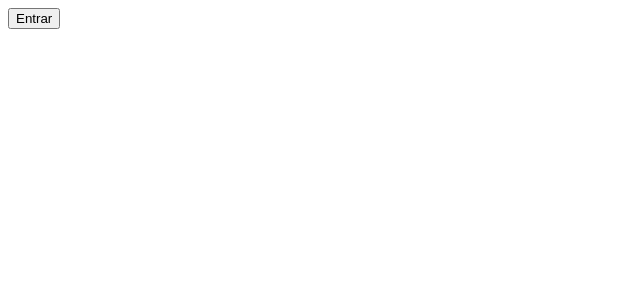
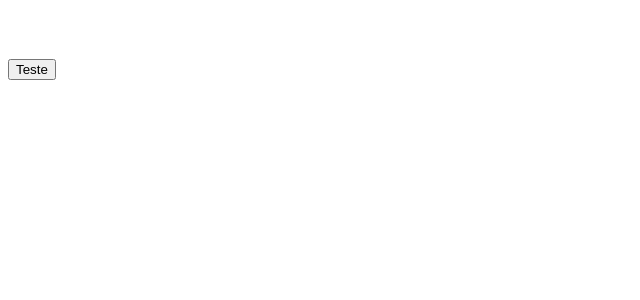
Before and after one commit to MatheusAmon12/matheus-presentation, a React (Vite) app: page / in a window 1280 px wide. Shown: the top 300 px of the page, without its empty margins (0-640 px from the left). Built offline with nearby package versions, Linux system fonts and the light colour scheme; the HTML template or start-up script is replaced by a standard one.

Commit message:
feat: add tamplate default

```diff
--- a/src/App.tsx
+++ b/src/App.tsx
@@ -1,12 +1,13 @@
 import './App.css'
 import { Button } from './components/ui/button'
+import TemplateDefault from './template/default'
 
 function App() {
 
   return (
-    <>
-      <Button>Entrar</Button>
-    </>
+    <TemplateDefault>
+      <Button>Teste</Button>
+    </TemplateDefault>
   )
 }
 
--- a/src/globals.css
+++ b/src/globals.css
@@ -4,7 +4,7 @@
 
   @layer base {
     :root {
-      --background: 0 0% 100%;
+      --background: hsl(0, 0%, 10%);
       --foreground: 222.2 84% 4.9%;
 
       --card: 0 0% 100%;
@@ -71,6 +71,6 @@
       @apply box-border;
     }
     body {
-      @apply bg-background text-foreground;
+      @apply bg-[#1a1a1a] text-foreground;
     }
   }
--- /dev/null
+++ b/src/template/default.tsx
@@ -0,0 +1,15 @@
+import Header from "@/components/header";
+import { ReactNode } from "react";
+
+const TemplateDefault = ({children} : {children: ReactNode}) => {
+    return (
+        <>
+            <Header />
+            <div className="px-6 pt-8">
+                {children}
+            </div>
+        </>
+     );
+}
+
+export default TemplateDefault;
```
